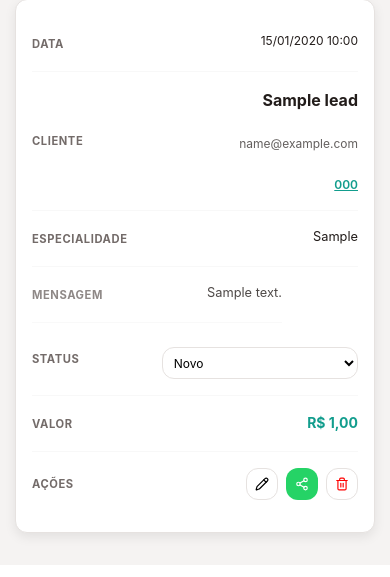
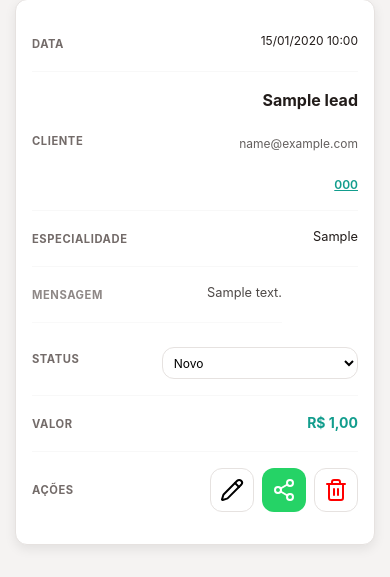
Before and after one commit to marciotomazelli/lpINSTITUCIONAL, a PHP site: page /crm in a window 390 px wide. Shown: the part 631-1208 px from the top of the page. Run offline with PHP 8.4, Linux system fonts and the light colour scheme; the visitor is signed in with stand-in values (Sample User, id 1); tables that the repository leaves empty hold one stand-in row (values such as "Sample post").

Commit message:
Fix CRM mobile action buttons: improved layout and touch target size

```diff
--- a/crm.php
+++ b/crm.php
@@ -104,6 +104,20 @@ if ($authenticated) {
             }
         }
 
+        .btn-action {
+            width: 2rem;
+            height: 2rem;
+            padding: 0;
+            display: inline-flex;
+            align-items: center;
+            justify-content: center;
+        }
+
+        .btn-action i {
+            width: 14px;
+            height: 14px;
+        }
+
         /* Mobile Table to Card Transformation */
         @media (max-width: 767px) {
             table, thead, tbody, th, td, tr { display: block; }
@@ -164,6 +178,16 @@ if ($authenticated) {
                 justify-content: flex-end;
                 gap: 0.75rem;
                 padding-left: 40%;
+                align-items: center;
+            }
+
+            .btn-action {
+                width: 2.75rem !important;
+                height: 2.75rem !important;
+            }
+            .btn-action i {
+                width: 1.25rem !important;
+                height: 1.25rem !important;
             }
         }
 
@@ -329,27 +353,27 @@ if ($authenticated) {
                                 </td>
                                 <td>
                                     <div class="flex gap-2">
-                                        <button class="btn btn-outline btn-edit"
+                                        <button class="btn btn-outline btn-edit btn-action"
                                                 data-id="<?php echo $lead['id']; ?>"
                                                 data-name="<?php echo htmlspecialchars($lead['name']); ?>"
                                                 data-email="<?php echo htmlspecialchars($lead['email']); ?>"
                                                 data-phone="<?php echo htmlspecialchars($lead['phone']); ?>"
                                                 data-specialty="<?php echo htmlspecialchars($lead['specialty']); ?>"
                                                 data-message="<?php echo htmlspecialchars($lead['message']); ?>"
-                                                style="padding: 0.5rem; height: 2rem; width: 2rem;" title="Editar">
-                                            <i data-lucide="pencil" style="width: 14px; height: 14px;"></i>
+                                                title="Editar">
+                                            <i data-lucide="pencil"></i>
                                         </button>
 
-                                        <button class="btn btn-whatsapp btn-share"
+                                        <button class="btn btn-whatsapp btn-share btn-action"
                                                 data-name="<?php echo htmlspecialchars($lead['name']); ?>"
                                                 data-phone="<?php echo htmlspecialchars($lead['phone']); ?>"
                                                 data-specialty="<?php echo htmlspecialchars($lead['specialty']); ?>"
-                                                style="padding: 0.5rem; height: 2rem; width: 2rem;" title="Enviar para Vendedor">
-                                            <i data-lucide="share-2" style="width: 14px; height: 14px;"></i>
+                                                title="Enviar para Vendedor">
+                                            <i data-lucide="share-2"></i>
                                         </button>
 
-                                        <button class="btn btn-outline btn-delete" data-id="<?php echo $lead['id']; ?>" style="padding: 0.5rem; height: 2rem; width: 2rem; color: red;" title="Excluir">
-                                            <i data-lucide="trash-2" style="width: 14px; height: 14px;"></i>
+                                        <button class="btn btn-outline btn-delete btn-action" data-id="<?php echo $lead['id']; ?>" style="color: red;" title="Excluir">
+                                            <i data-lucide="trash-2"></i>
                                         </button>
                                     </div>
                                 </td>
```
Also changed, not shown: assets/js/crm.js (+62 -57 lines).
